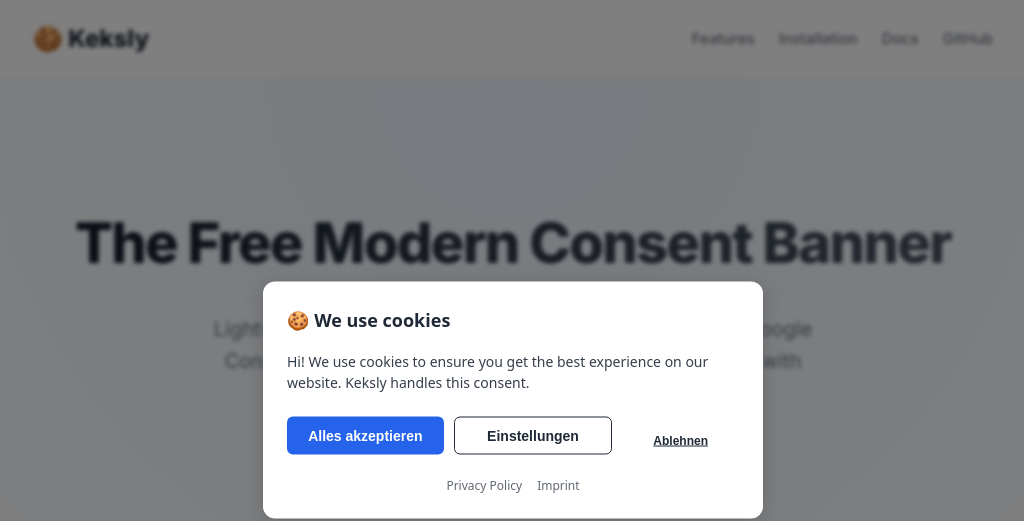
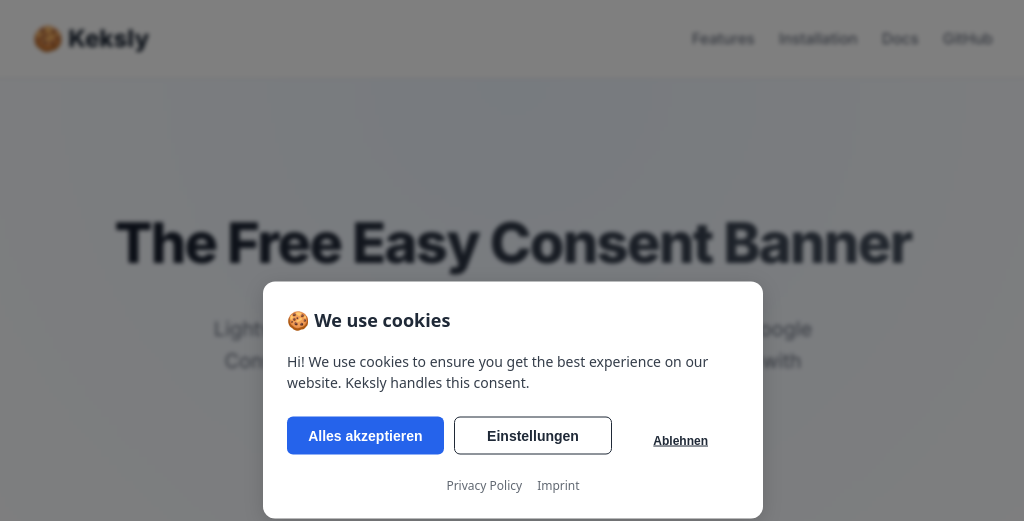
Before and after one commit to speetzial/Keksly, a plain HTML site: page index.html in a window 1280 px wide. Shown: the top 521 px of the page, without its empty margins (127-1151 px from the left). Drawn offline with Linux system fonts and the light colour scheme.

Commit message:
modified:   README.md 	modified:   index.html

```diff
--- a/index.html
+++ b/index.html
@@ -415,10 +415,9 @@
         <!-- Hero -->
         <section class="hero">
             <div class="container">
-                <h1>The Free Modern Consent Banner</h1>
+                <h1>The Free Easy Consent Banner</h1>
                 <p>Lightweight, zero-dependency, and fully compliant with Google Consent Mode v2 and DataLayer. Give
-                    your users
-                    clarity with service-based consent.</p>
+                    your users clarity with service-based consent.</p>
 
                 <div class="hero-btns">
                     <a href="#installation" class="btn btn-primary">Get Started</a>
```
Also changed, not shown: 1 other file.
